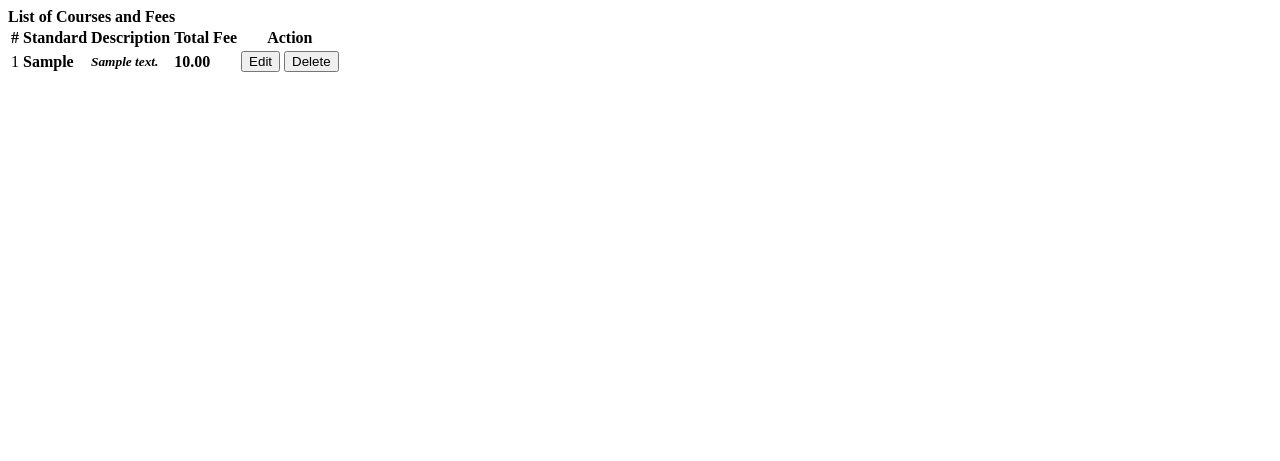
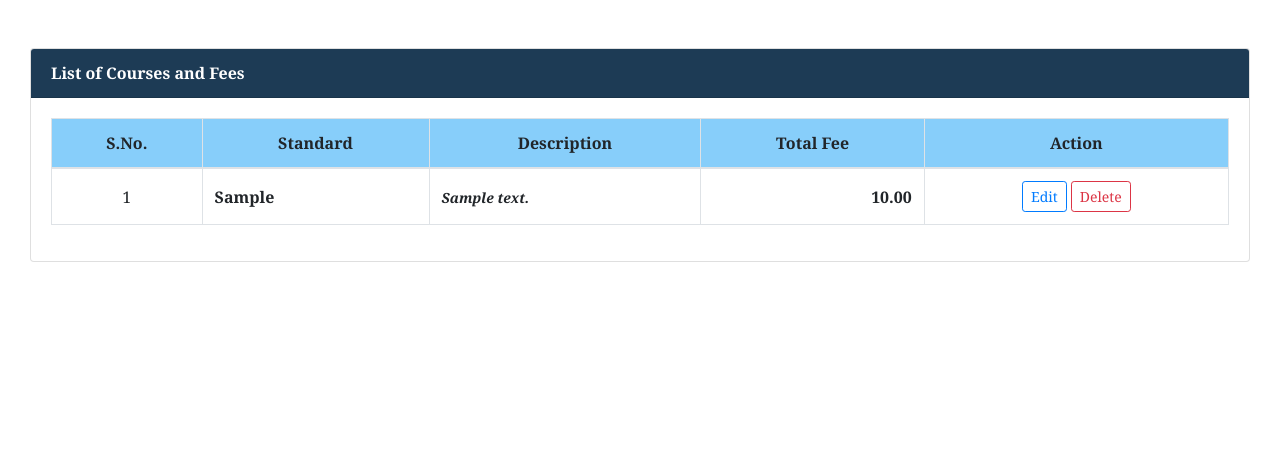
Before and after one commit to gyrodope69/school-management-website, a PHP site: page /school-management-website/accountant/courses.php in a window 1280 px wide. Shown: the top 461 px of the page. Before the commit the page ends 72 px from the top, so only its background shows below. Run offline with PHP 8.4, Linux system fonts and the light colour scheme; tables that the repository leaves empty hold one stand-in row (values such as "Sample post").

Commit message:
Update courses.php

```diff
--- a/accountant/courses.php
+++ b/accountant/courses.php
@@ -1,4 +1,19 @@
 <?php include('../config.php');?>
+
+<!doctype html>
+<html lang="en">
+    <head>
+        <meta charset="utf-8">
+        <meta name="viewport" content="width=device-width, initial-scale=1">
+        <title>Home | ERP Model</title>
+        <link rel="stylesheet" href="./assets/css/base-styles.css">
+        <link rel="stylesheet" href="https://cdn.jsdelivr.net/npm/bootstrap@4.6.1/dist/css/bootstrap.min.css">
+        <script src="https://cdn.jsdelivr.net/npm/jquery@3.6.0/dist/jquery.slim.min.js"></script>
+        <script src="https://cdn.jsdelivr.net/npm/popper.js@1.16.1/dist/umd/popper.min.js"></script>
+        <script src="https://cdn.jsdelivr.net/npm/bootstrap@4.6.1/dist/js/bootstrap.bundle.min.js"></script>
+        <script src="https://ajax.googleapis.com/ajax/libs/jquery/3.6.0/jquery.min.js"></script>
+        <link rel="stylesheet" href="https://cdnjs.cloudflare.com/ajax/libs/font-awesome/4.7.0/css/font-awesome.min.css">
+
 		<style>
 			input[type=checkbox]
 			{
@@ -12,8 +27,10 @@
 			  cursor:pointer;
 			}
 		</style>
+    </head>
+
+	<body>
 <div class="container-fluid">
-
 	<div class="col-lg-12">
 		<div class="row mb-4 mt-4">
 			<div class="col-md-12">
@@ -26,18 +43,18 @@
 			<!-- Table Panel -->
 			<div class="col-md-12">
 				<div class="card">
-					<div class="card-header">
-						<b>List of Courses and Fees</b>
+					<div class="card-header" style="background-color:#1d3b55">
+						<b style="color:white">List of Courses and Fees</b>
 
 					</div>
-					<div class="card-body">
+					<div class="card-body table-responsive">
 						<table class="table table-condensed table-bordered table-hover">
 							<thead>
-								<tr>
-									<th class="text-center">#</th>
-									<th class="">Standard</th>
-									<th class="">Description</th>
-									<th class="">Total Fee</th>
+								<tr style="background-color:#87CEFA">
+									<th class="text-center">S.No.</th>
+									<th class="text-center">Standard</th>
+									<th class="text-center">Description</th>
+									<th class="text-center">Total Fee</th>
 									<th class="text-center">Action</th>
 								</tr>
 							</thead>
@@ -74,6 +91,9 @@
 	</div>
 
 </div>
+</body>
+</html>
+
 <style>
 
 	td{
```
Lines whose indentation alone changed are shown as unchanged.
